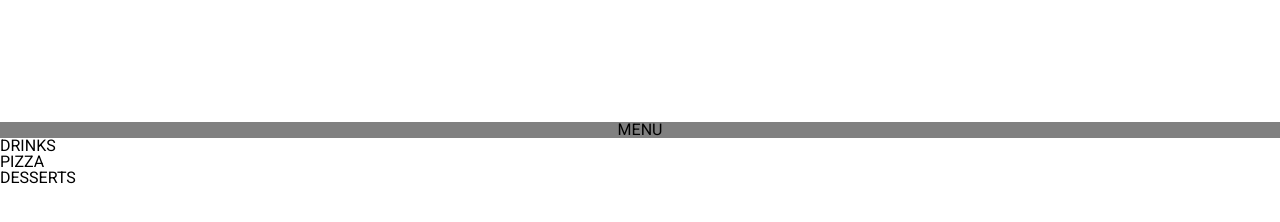
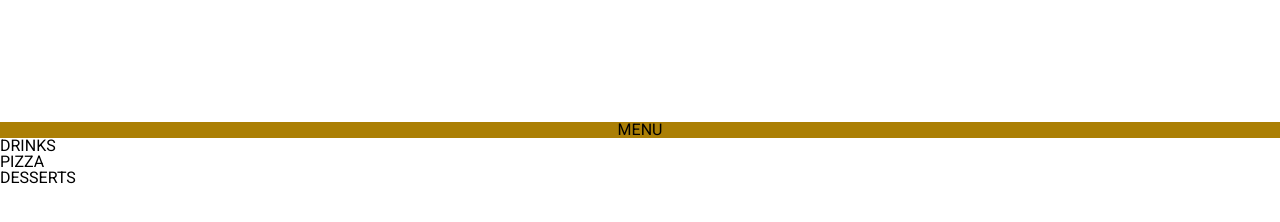
Before and after one commit to Faneeh/restaurant-page, a plain HTML site: page index.html in a window 1280 px wide. Shown: the part 66-288 px from the top of the page. Drawn offline with Linux system fonts and the light colour scheme.

Commit message:
Change menu-text bg-color

```diff
--- a/styles.css
+++ b/styles.css
@@ -39,6 +39,6 @@ body {
 
 .menu-text {
     text-align: center;
-    background-color: grey;
+    background-color: #ab7f05;
 
 }
```
